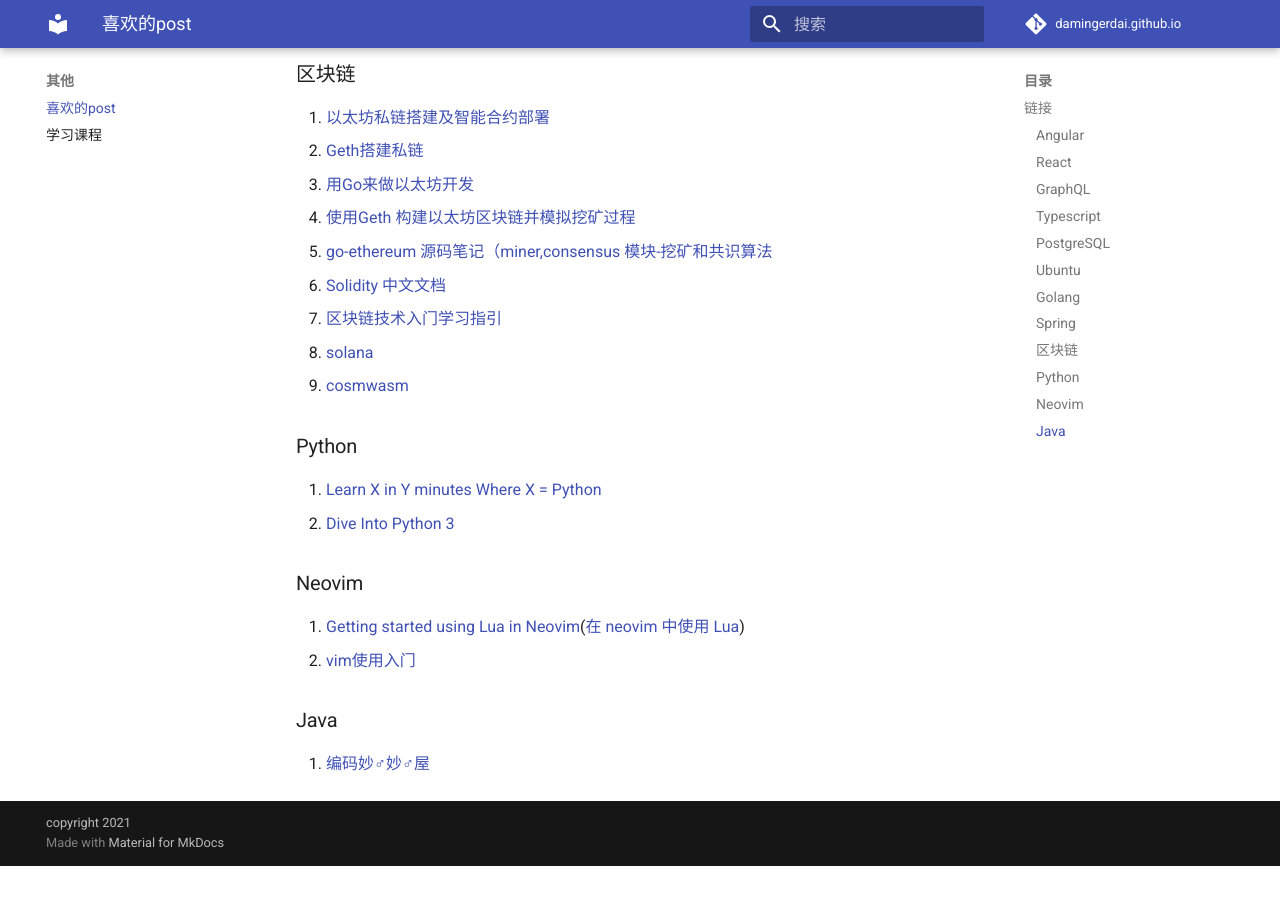
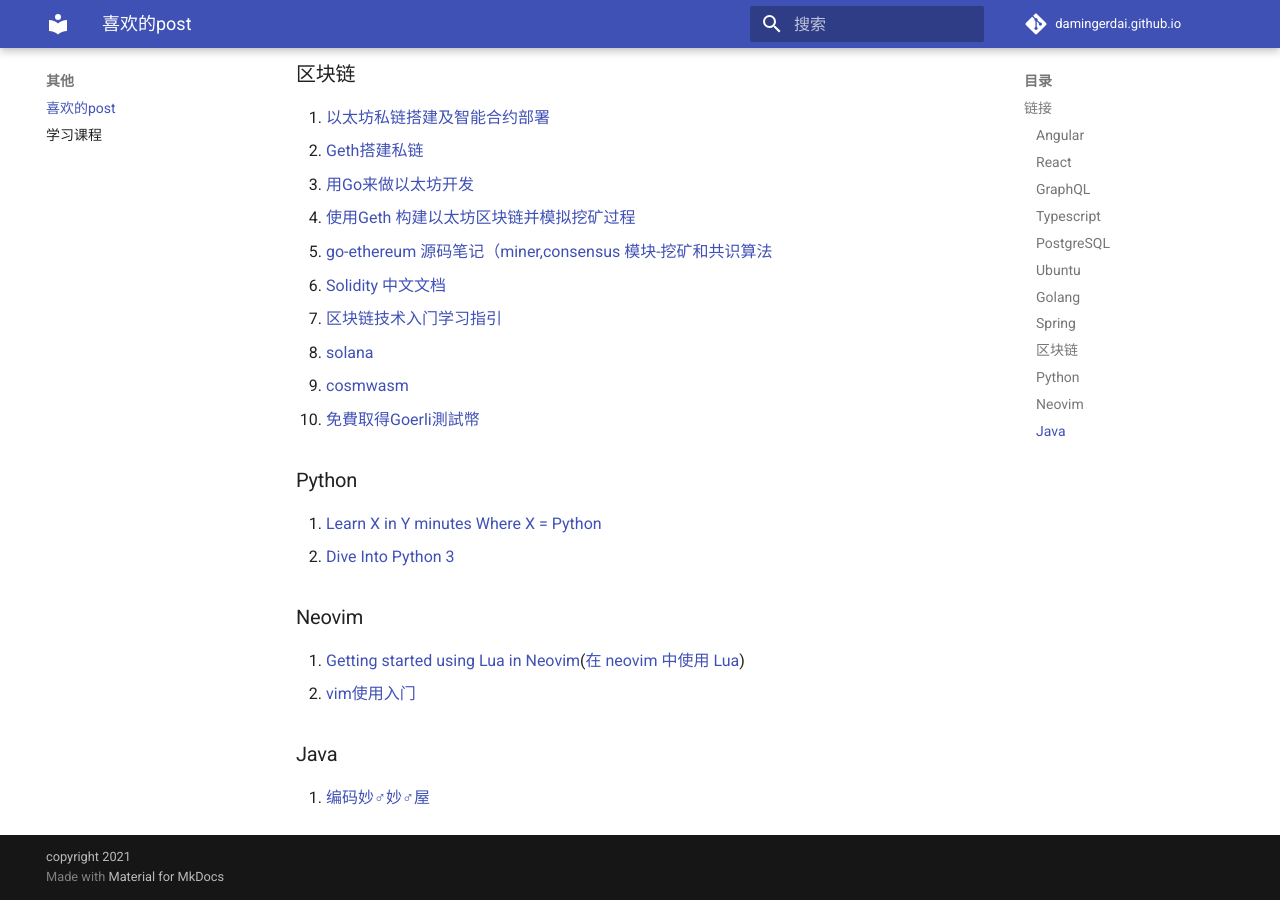
Before and after one commit to damingerdai/damingerdai.github.io, an MkDocs documentation site: the page built from docs/others/link.md, in a window 1280 px wide and 900 px high, scrolled down 1407 px. Built offline with MkDocs 1.6.1 and Material for MkDocs 9.7.7, drawn with Linux system fonts in a browser that asks for light colours; comment, search, counter and statistics services are not loaded; before the commit the page ends 2273 px from its top, so only the background shows below that.

Commit message:
docs： 免費取得Goerli測試幣

```diff
--- a/docs/others/link.md
+++ b/docs/others/link.md
@@ -60,6 +60,7 @@
 7. [区块链技术入门学习指引](https://learnblockchain.cn/2018/01/11/guide/)
 8. [solana](https://docs.solana.com/)
 9. [cosmwasm](https://cosmwasm.com/)
+10. [免費取得Goerli測試幣](https://hackmd.io/@m061i6/HJQQ4G5-j)
 
 ### Python
 
```
